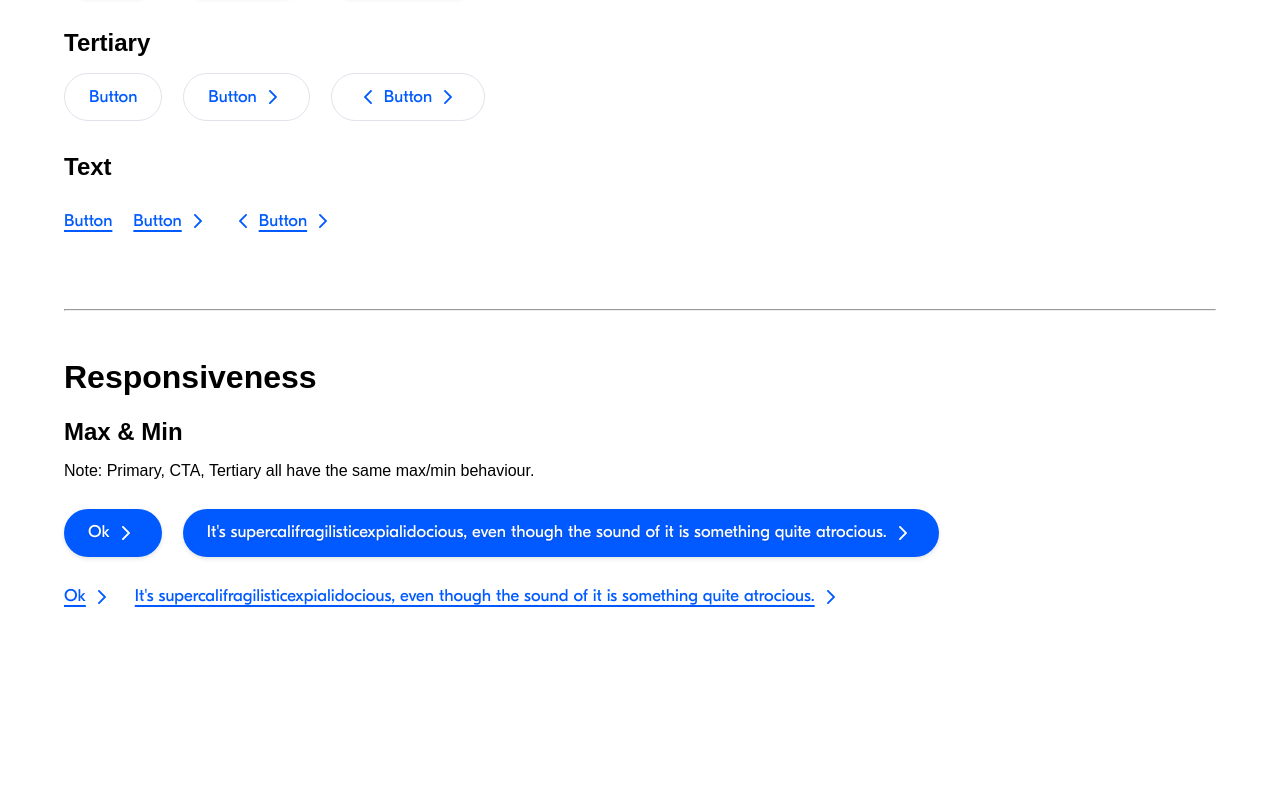
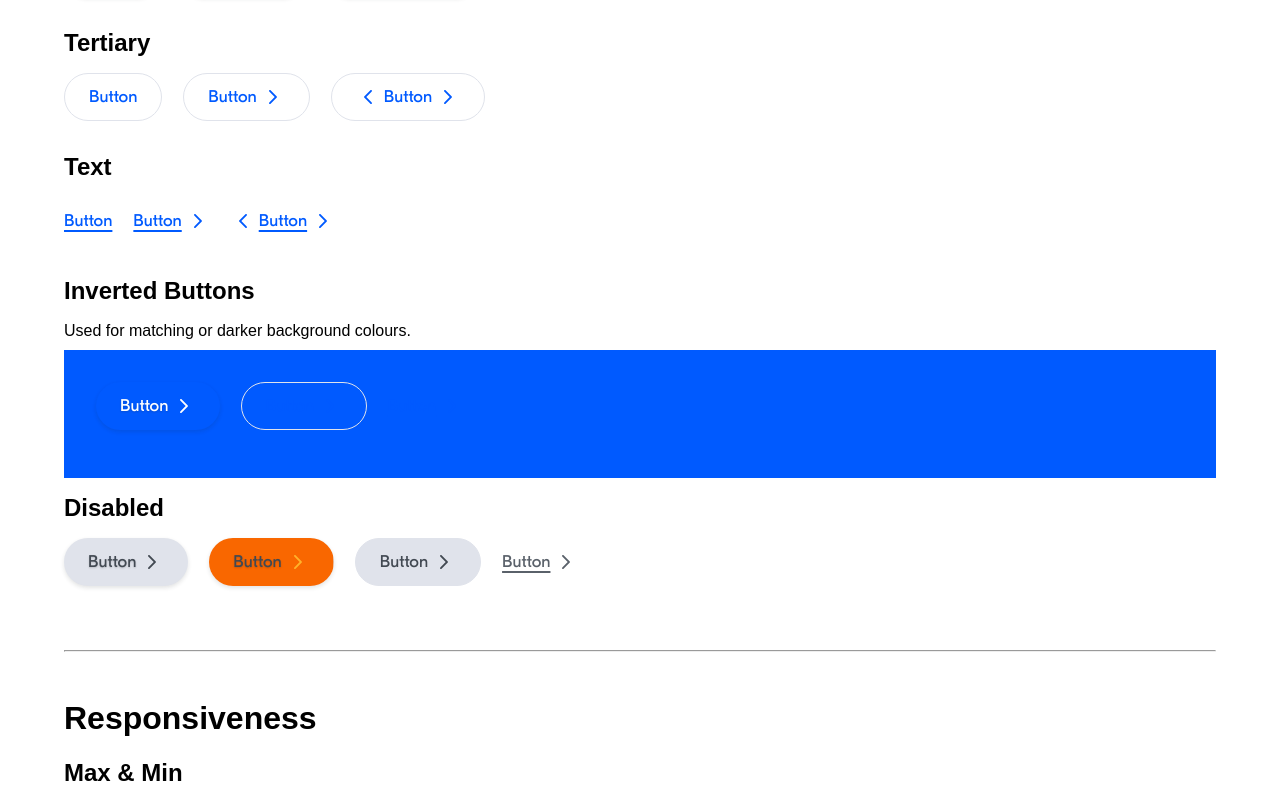
Before and after one commit to dc-engineering/nrma-design, a plain HTML site: page buttons.html in a window 1280 px wide. Shown: the part 375-1161 px from the top of the page. Before the commit the page ends 1076 px from the top, so only its background shows below. Drawn offline with Linux system fonts and the light colour scheme; files whose address does not match are found by name.

Commit message:
Update buttons.html

```diff
--- a/buttons.html
+++ b/buttons.html
@@ -65,6 +65,19 @@ button[class*="btn-"] svg
   fill: currentColor;
 }
 
+button[class*="primary"]:disabled,
+button[class*="cta"]:disabled,
+button[class*="tertiary"]:disabled
+{
+  background-color: var(--my-neutral-100);
+  color: var(--my-neutral-700);
+  cursor: not-allowed;
+}
+
+button[class*="text-link"]:disabled
+{
+  color: var(--my-neutral-600);
+}
 
 
 button[class*="primary"]
@@ -183,6 +196,10 @@ button[class*="text-link"]:focus-within
 
 }
 
+.example-bg
+{
+  padding: var(--my-size-4);
+}
 
 
 </style>
@@ -248,6 +265,43 @@ button[class*="text-link"]:focus-within
   <svg viewBox="0 0 24 24"><path d="M8.27465 5.27371C8.6396 4.90876 9.22798 4.90876 9.59293 5.27371L15.7821 11.4629C16.0726 11.7534 16.0726 12.2226 15.7821 12.5131L9.59293 18.7023C9.22798 19.0673 8.6396 19.0673 8.27465 18.7023C7.9097 18.3374 7.9097 17.749 8.27465 17.384L13.6669 11.9843L8.2672 6.58454C7.9097 6.22704 7.9097 5.63121 8.27465 5.27371Z"/></svg>
 </button>
 
+<h2>Inverted Buttons</h2>
+<p>Used for matching or darker background colours.</p>
+
+<div class="example-bg" style="background: var(--my-mid-blue);">
+
+<button contenteditable class="btn-primary-inverted">Button
+  <svg viewBox="0 0 24 24"><path d="M8.27465 5.27371C8.6396 4.90876 9.22798 4.90876 9.59293 5.27371L15.7821 11.4629C16.0726 11.7534 16.0726 12.2226 15.7821 12.5131L9.59293 18.7023C9.22798 19.0673 8.6396 19.0673 8.27465 18.7023C7.9097 18.3374 7.9097 17.749 8.27465 17.384L13.6669 11.9843L8.2672 6.58454C7.9097 6.22704 7.9097 5.63121 8.27465 5.27371Z"/></svg>
+</button>
+
+<button contenteditable class="btn-tertiary-inverted">Button
+  <svg viewBox="0 0 24 24"><path d="M8.27465 5.27371C8.6396 4.90876 9.22798 4.90876 9.59293 5.27371L15.7821 11.4629C16.0726 11.7534 16.0726 12.2226 15.7821 12.5131L9.59293 18.7023C9.22798 19.0673 8.6396 19.0673 8.27465 18.7023C7.9097 18.3374 7.9097 17.749 8.27465 17.384L13.6669 11.9843L8.2672 6.58454C7.9097 6.22704 7.9097 5.63121 8.27465 5.27371Z"/></svg>
+</button>
+
+<button contenteditable class="btn-text-link-inverted">Button
+  <svg viewBox="0 0 24 24"><path d="M8.27465 5.27371C8.6396 4.90876 9.22798 4.90876 9.59293 5.27371L15.7821 11.4629C16.0726 11.7534 16.0726 12.2226 15.7821 12.5131L9.59293 18.7023C9.22798 19.0673 8.6396 19.0673 8.27465 18.7023C7.9097 18.3374 7.9097 17.749 8.27465 17.384L13.6669 11.9843L8.2672 6.58454C7.9097 6.22704 7.9097 5.63121 8.27465 5.27371Z"/></svg>
+</button>
+
+</div>
+
+<h2>Disabled</h2>
+
+<button contenteditable class="btn-primary" disabled>Button
+  <svg viewBox="0 0 24 24"><path d="M8.27465 5.27371C8.6396 4.90876 9.22798 4.90876 9.59293 5.27371L15.7821 11.4629C16.0726 11.7534 16.0726 12.2226 15.7821 12.5131L9.59293 18.7023C9.22798 19.0673 8.6396 19.0673 8.27465 18.7023C7.9097 18.3374 7.9097 17.749 8.27465 17.384L13.6669 11.9843L8.2672 6.58454C7.9097 6.22704 7.9097 5.63121 8.27465 5.27371Z"/></svg>
+</button>
+
+<button contenteditable class="btn-cta" disabled>Button
+  <svg viewBox="0 0 24 24"><path d="M8.27465 5.27371C8.6396 4.90876 9.22798 4.90876 9.59293 5.27371L15.7821 11.4629C16.0726 11.7534 16.0726 12.2226 15.7821 12.5131L9.59293 18.7023C9.22798 19.0673 8.6396 19.0673 8.27465 18.7023C7.9097 18.3374 7.9097 17.749 8.27465 17.384L13.6669 11.9843L8.2672 6.58454C7.9097 6.22704 7.9097 5.63121 8.27465 5.27371Z"/></svg>
+</button>
+
+<button contenteditable class="btn-tertiary" disabled>Button
+  <svg viewBox="0 0 24 24"><path d="M8.27465 5.27371C8.6396 4.90876 9.22798 4.90876 9.59293 5.27371L15.7821 11.4629C16.0726 11.7534 16.0726 12.2226 15.7821 12.5131L9.59293 18.7023C9.22798 19.0673 8.6396 19.0673 8.27465 18.7023C7.9097 18.3374 7.9097 17.749 8.27465 17.384L13.6669 11.9843L8.2672 6.58454C7.9097 6.22704 7.9097 5.63121 8.27465 5.27371Z"/></svg>
+</button>
+
+<button contenteditable class="btn-text-link" disabled>Button
+  <svg viewBox="0 0 24 24"><path d="M8.27465 5.27371C8.6396 4.90876 9.22798 4.90876 9.59293 5.27371L15.7821 11.4629C16.0726 11.7534 16.0726 12.2226 15.7821 12.5131L9.59293 18.7023C9.22798 19.0673 8.6396 19.0673 8.27465 18.7023C7.9097 18.3374 7.9097 17.749 8.27465 17.384L13.6669 11.9843L8.2672 6.58454C7.9097 6.22704 7.9097 5.63121 8.27465 5.27371Z"/></svg>
+</button>
+
 <hr>
 
 <h1>Responsiveness</h1>
```
